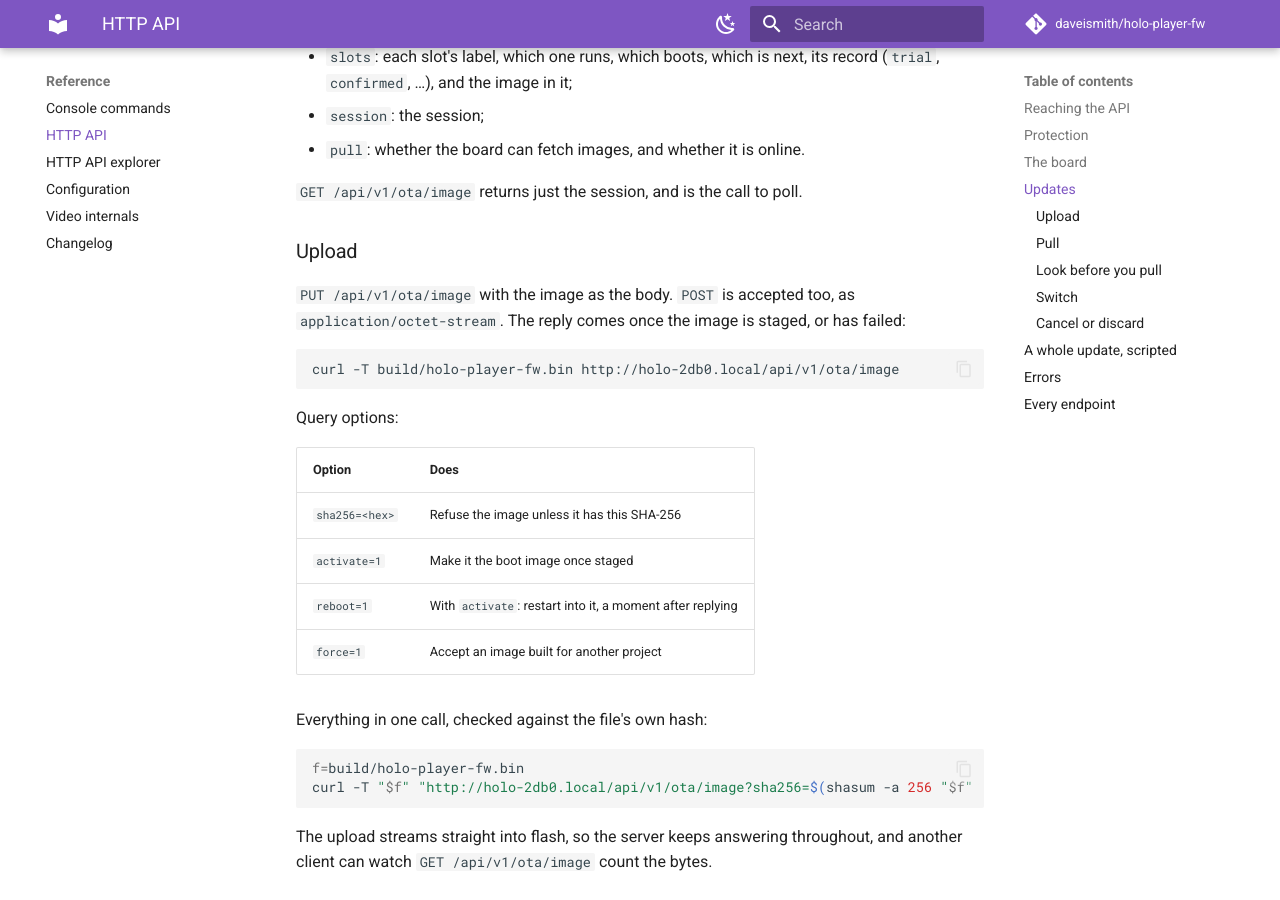
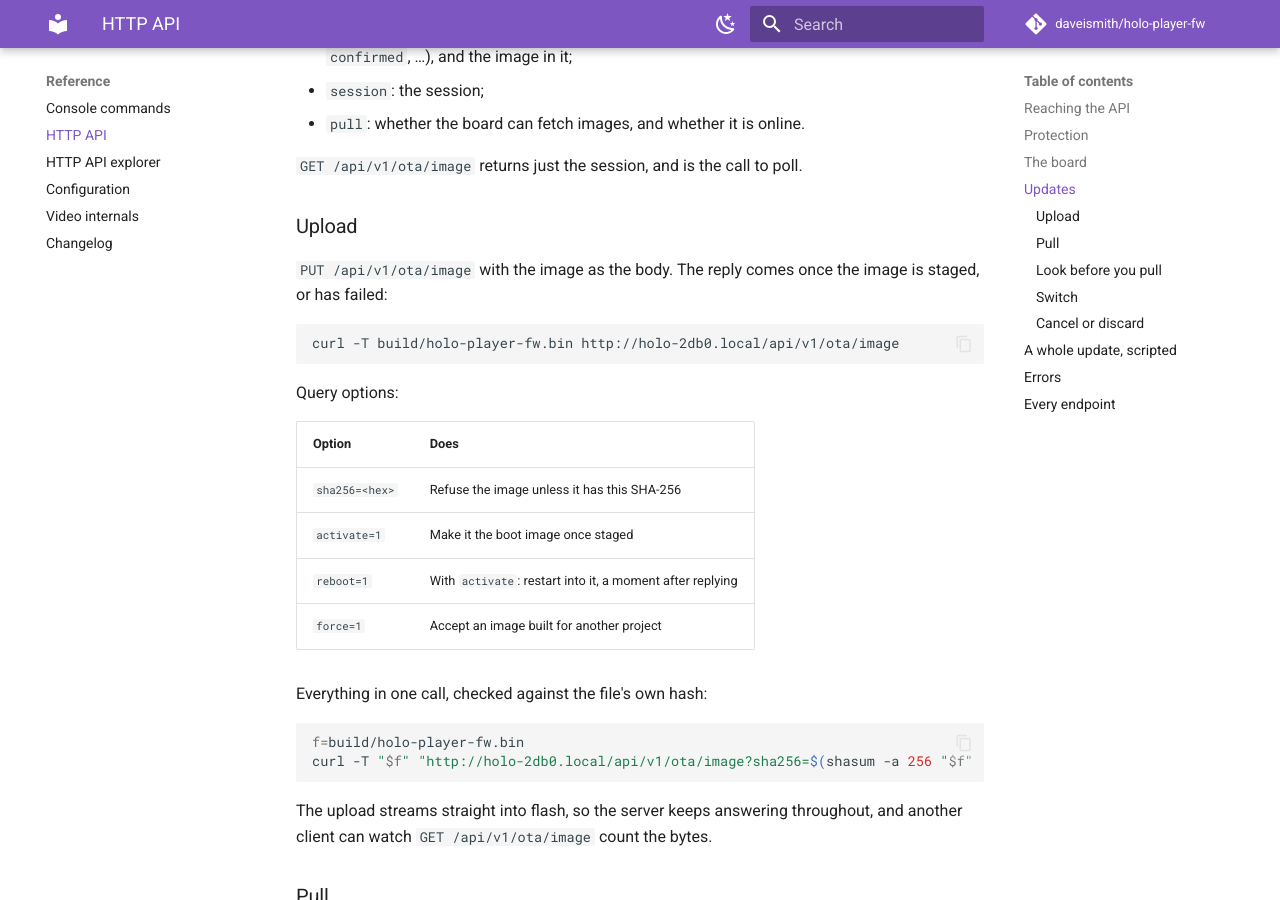
Before and after one commit to daveismith/holo-player-fw, an MkDocs documentation site: the page built from manual/reference/http-api.md, in a window 1280 px wide and 900 px high, scrolled down 2694 px. Built offline with MkDocs 1.6.1 and Material for MkDocs 9.7.7, drawn with Linux system fonts in a browser that asks for light colours; comment, search, counter and statistics services are not loaded; the version menu is left out; some of the changed text lies outside the part shown.

Commit message:
API: upload images with PUT only
POST /api/v1/ota/image is gone from the firmware (esp-console-kit), the
OpenAPI description (uploadImagePost removed; PUT's 415 too, as a PUT's
Content-Type is not checked) and the HTTP API guide. A POST must be
application/json.

Co-Authored-By: Claude Opus 5.5 <noreply@anthropic.com>

````diff
--- a/manual/reference/http-api.md
+++ b/manual/reference/http-api.md
@@ -31,8 +31,7 @@ means something and a stable `error` code to branch on:
 - **Reading is always open**: `GET` needs nothing.
 - **Changes are guarded against other web pages.** A `PUT`, `POST` or `DELETE` must name the board
   in its `Host` header: an IP address, `holo-xxxx` or `holo-xxxx.local`. A `POST` must also say
-  `Content-Type: application/json`, or `application/octet-stream` for an image. `curl` and scripts
-  do this naturally. A web page on another site can't, because a browser won't send those requests
+  `Content-Type: application/json`. `curl` and scripts do this naturally. A web page on another site can't, because a browser won't send those requests
   across sites without the board's consent, and the board gives it only to the trusted sites below.
   So a page you happen to visit can't update or restart the board, even with no password set.
 - **The password.** Once one is set with `web password <password>` on the console, changes also
@@ -113,8 +112,8 @@ reset before then boots the previous image again.
 
 ### Upload
 
-`PUT /api/v1/ota/image` with the image as the body. `POST` is accepted too, as
-`application/octet-stream`. The reply comes once the image is staged, or has failed:
+`PUT /api/v1/ota/image` with the image as the body. The reply comes once the image is staged, or
+has failed:
 
 ```sh
 curl -T build/holo-player-fw.bin http://holo-2db0.local/api/v1/ota/image
@@ -233,7 +232,7 @@ until curl -fsS -m 2 "$B/info" 2>/dev/null; do sleep 2; done; echo
 | 409 | `busy`, `nothing_staged`, `cannot_discard`, `cancelled` | Another update is running, or the session isn't in the state asked of it |
 | 411 | `length_required` | An upload without a `Content-Length` |
 | 413 | `too_large` | The image won't fit the slot |
-| 415 | `content_type` | A `POST` that isn't `application/json` (or `application/octet-stream`) |
+| 415 | `content_type` | A `POST` that isn't `application/json` |
 | 422 | `invalid_image`, `sha256_mismatch` | Not a usable image. The running firmware still boots |
 | 503 | `offline`, `unreachable` | The board can't reach the internet, or the release site |
 
@@ -246,7 +245,7 @@ until curl -fsS -m 2 "$B/info" 2>/dev/null; do sleep 2; done; echo
 | GET | `/api/v1/openapi.json` | The OpenAPI description of this firmware's API |
 | GET | `/api/v1/ota` | The slots, the session, and whether the board can pull |
 | GET | `/api/v1/ota/image` | The session |
-| PUT, POST | `/api/v1/ota/image` | Upload an image |
+| PUT | `/api/v1/ota/image` | Upload an image |
 | DELETE | `/api/v1/ota/image` | Cancel, discard, or clear |
 | POST | `/api/v1/ota/activate` | Make an image the boot image, and restart |
 | POST | `/api/v1/ota/pull` | Download an image from a URL or release channel |
````
Also changed, not shown: 1 other file.
